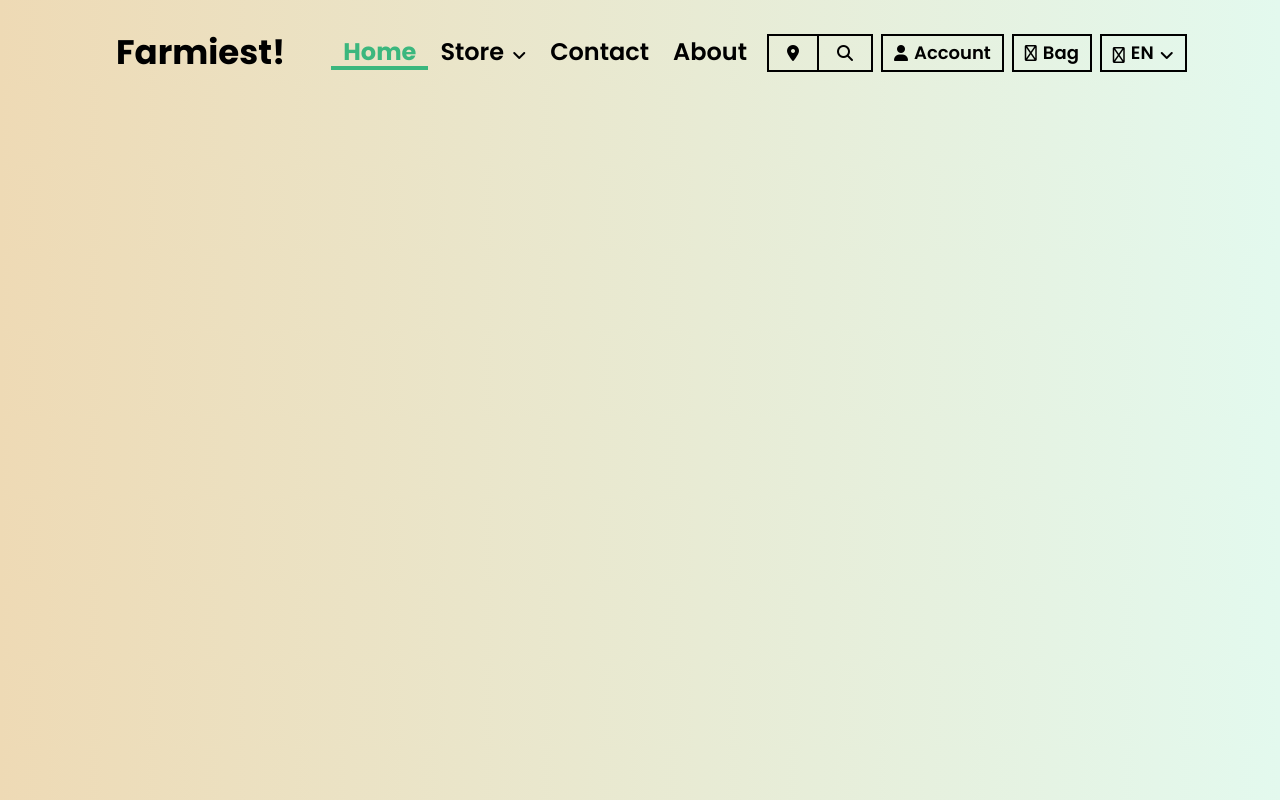
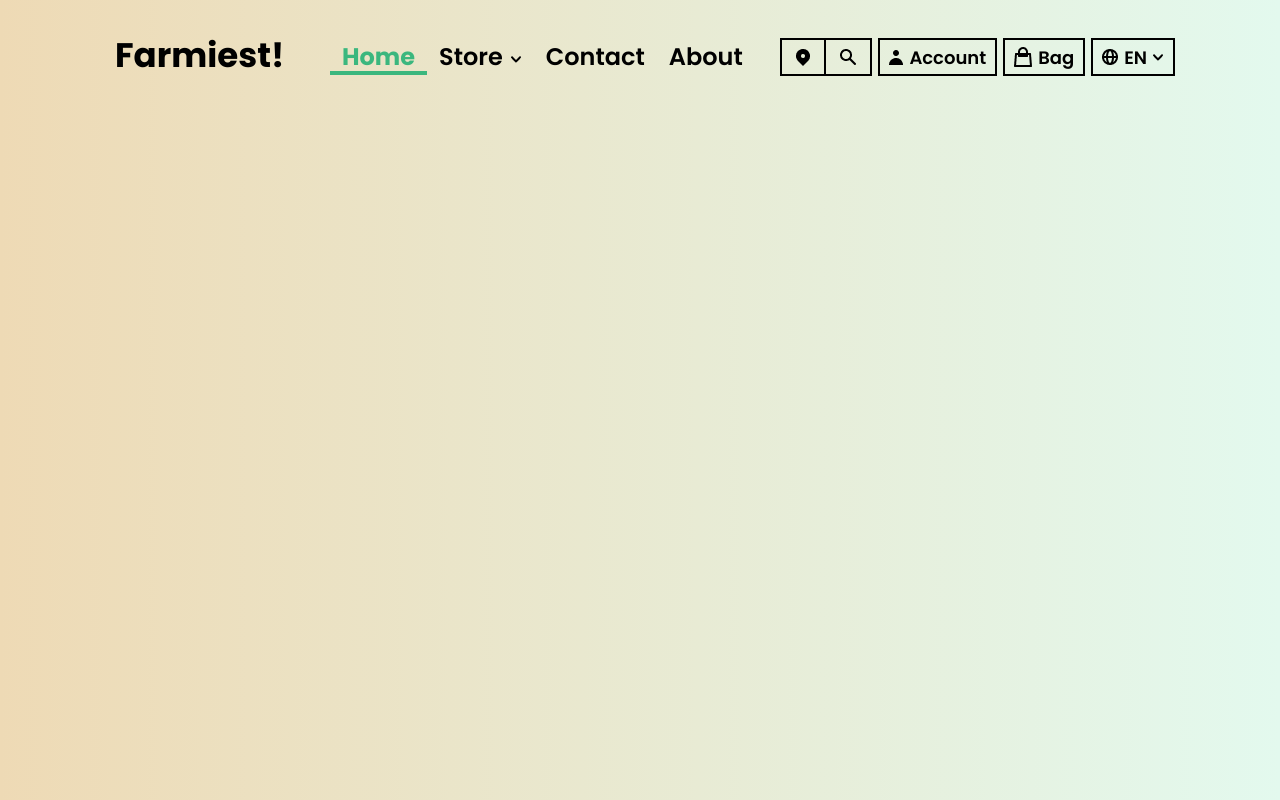
Before and after one commit to Keshav-J/farmiest, a plain HTML site: page index.html in a window 1280 px wide. Drawn offline with Linux system fonts and the light colour scheme.

Commit message:
header-section

```diff
--- a/index.html
+++ b/index.html
@@ -18,7 +18,7 @@
 			<div class="menu-item active"><h2>Home</h2></div>
 			<div class="menu-item">
 				<h2>Store</h2>
-				<i class="fas fa-angle-down" style="font-size: 16px; position: relative; bottom: -5px;"></i>
+				<img src="./assets/icons/angle-down.png" style="position: relative; bottom: -5px;" />
 			</div>
 			<div class="menu-item"><h2>Contact</h2></div>
 			<div class="menu-item"><h2>About</h2></div>
@@ -26,28 +26,24 @@
 		<div class="header-buttons">
 			<div class="header-btn header-split-btn">
 				<div>
-					<span>
-						<i class="fas fa-map-marker-alt" style="font-size: 16px;"></i>
-					</span>
+					<img src="./assets/icons/map-marker.png" />
 				</div>
 				<div>
-					<span>
-						<i class="fas fa-search" style="font-size: 16px;"></i>
-					</span>
+					<img src="./assets/icons/search.png" />
 				</div>
 			</div>
 			<div class="header-btn">
-				<i class="fas fa-user" style="font-size: 16px;"></i>
+				<img src="./assets/icons/user.png" />
 				<span>Account</span>
 			</div>
 			<div class="header-btn">
-				<i class="far fa-shopping-bag" style="font-size: 16px;"></i>
+				<img src="./assets/icons/bag.png" />
 				<span>Bag</span>
 			</div>
 			<div class="header-btn">
-				<i class="far fa-globe" style="font-size: 16px; position: relative; bottom: -2px;"></i>
+				<img src="./assets/icons/globe.png" />
 				<span>EN</span>
-				<i class="fas fa-angle-down" style="font-size: 16px; position: relative; bottom: -2px;"></i>
+				<img src="./assets/icons/angle-down.png" />
 			</div>
 		</div>
 	</header>
--- a/styles.scss
+++ b/styles.scss
@@ -6,11 +6,15 @@ $secondary3: #e6f8ef;
 $secondary4: #e3f9ee;
 $text1: #000000;
 
+$font-bold: 700;
+$font-semi-bold: 600;
+$font-regular: 400;
+
 body {
     // background-color: $secondary2;
     background-image: linear-gradient(to right, $secondary2 , $secondary4);
     font-family: 'Poppins', sans-serif;
-    margin-left: 100px;
+    margin-left: 115px;
     margin-right: 105px;
     margin-top: 30px;
 }
@@ -19,7 +23,7 @@ h1, h2 { margin-block: 0; }
 * { font-weight: 600; }
 
 header {
-    height: 45px;
+    height: 54px;
     // background-color: tomato;
     display: flex;
     // flex-direction: row;
@@ -28,19 +32,21 @@ header {
     // margin-right: 30px;
 
     .header-title {
+        height: 100%;
+        width: 180px;
         // background-color: red;
-        padding-left: 16px;
-        padding-right: 16px;
+        // padding-left: 16px;
+        // padding-right: 16px;
 
         h1 {
-            font-weight: bold;
+            font-weight: $font-bold;
             font-size: 34px;
         }
     }
 
     .header-menu {
         // background-color: yellowgreen;
-        margin-left: 30px;
+        margin-left: 35px;
         display: flex;
         align-items: flex-end;
         height: 35px;
@@ -56,7 +62,7 @@ header {
                 height: 32px;
             }
 
-            i {
+            img {
                 margin-left: 8px;
             }
 
@@ -80,8 +86,8 @@ header {
 
         .header-btn {
             border: 2px solid $text1;
-            margin-left: 8px;
-            padding: 0 8px 0 8px;
+            margin-left: 6px;
+            padding: 0 6px 0 6px;
             height: 34px;
             display: flex;
             align-items: center;
@@ -98,14 +104,14 @@ header {
                         border-left: 2px solid $text1;
                     }
 
-                    span {
+                    img {
                         // background-color: yellow;
-                        margin: 0 15px 0 15px;
+                        margin: 0 14px 0 14px;
                     }
                 }
 
             }
-            span, i {
+            span, img {
                 margin: 0 3px 0 3px;
             }
         }
```
Also changed, not shown: assets/icons/angle-down.png (added), assets/icons/bag.png (added), assets/icons/globe.png (added), assets/icons/map-marker.png (added), assets/icons/map-marker.svg (added), assets/icons/search.png (added), assets/icons/user.png (added), styles.css, 1 other file.
